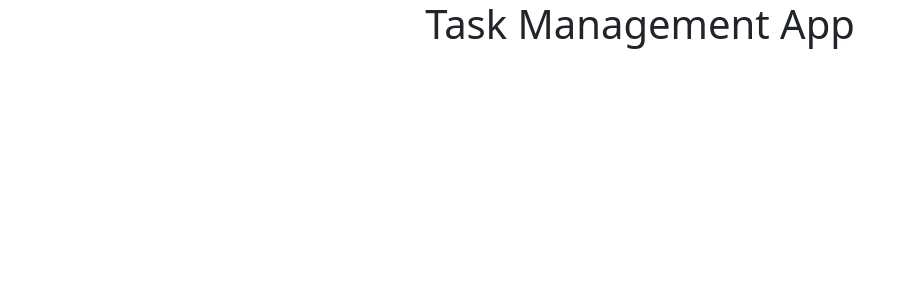
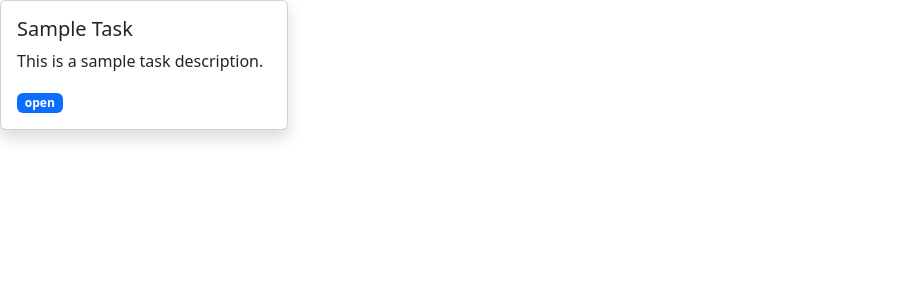
Before and after one commit to metekaya/task-management, a Vue app in the folder frontend/: page / in a window 1280 px wide. Shown: the top 300 px of the page, without its empty margins (0-916 px from the left). Built offline with nearby package versions, Linux system fonts and the light colour scheme.

Commit message:
Add TaskCard component and it's test to it.

```diff
--- a/frontend/src/App.vue
+++ b/frontend/src/App.vue
@@ -1,19 +1,26 @@
 <template>
-  <HomePage :msg="msg" />
+  <div id="app">
+    <TaskCard :task="sampleTask" />
+  </div>
 </template>
 
 <script>
-import HomePage from './components/HomePage.vue';
+import TaskCard from '@/components/TaskCard.vue';
 
 export default {
   name: 'App',
+  components: {
+    TaskCard,
+  },
   data() {
     return {
-      msg: 'Task Management App',
+      sampleTask: {
+        id: 1,
+        title: 'Sample Task',
+        description: 'This is a sample task description.',
+        status: 'open',
+      },
     };
-  },
-  components: {
-    HomePage,
   },
 };
 </script>
--- /dev/null
+++ b/frontend/src/components/TaskCard.vue
@@ -0,0 +1,18 @@
+<template>
+    <div class="card border-1 rounded shadow" style="width: 18rem;">
+        <div class="card-body p-3">
+            <h5>{{ task.title }}</h5>
+            <p>{{ task.description }}</p>
+            <span class="badge badge-pill bg-primary">{{ task.status }}</span>
+        </div>
+    </div>
+</template>
+
+<script>
+export default {
+  name: 'TaskCard',
+  props: {
+    task: Object,
+  },
+};
+</script>
```
Also changed, not shown: 2 other files (tests, documents, lock files or other folders).
